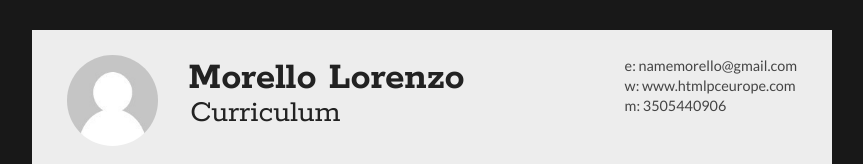
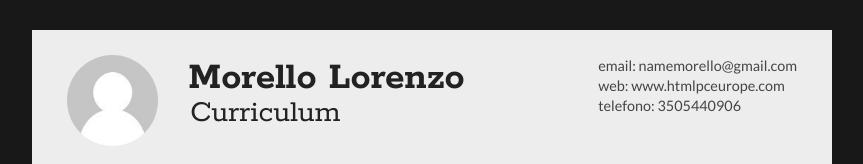
Before and after one commit to MorelloLorenzo/MorelloLorenzo.github.io, a plain HTML site: page index.html in a window 1280 px wide. Shown: the top 164 px of the page, without its empty margins (208-1071 px from the left). Drawn offline with Linux system fonts and the light colour scheme.

Commit message:
Update index.html
messo nomi completi su email, telefono e web

```diff
--- a/index.html
+++ b/index.html
@@ -28,9 +28,9 @@
 
 		<div id="contactDetails" class="quickFade delayFour">
 			<ul>
-				<li>e: <a href="mailto:joe@bloggs.com" target="_blank">namemorello@gmail.com</a></li>
-				<li>w: <a href="http://www.bloggs.com">www.htmlpceurope.com</a></li>
-				<li>m: 3505440906</li>
+				<li>email: <a href="mailto:joe@bloggs.com" target="_blank">namemorello@gmail.com</a></li>
+				<li>web: <a href="http://www.bloggs.com">www.htmlpceurope.com</a></li>
+				<li>telefono: 3505440906</li>
 			</ul>
 		</div>
 		<div class="clear"></div>
```
